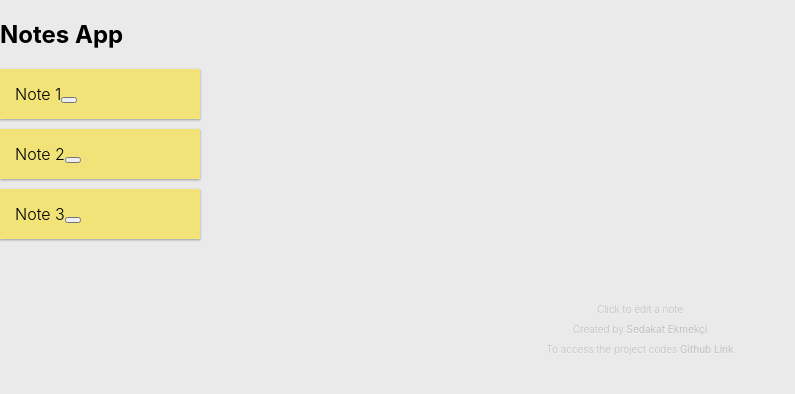
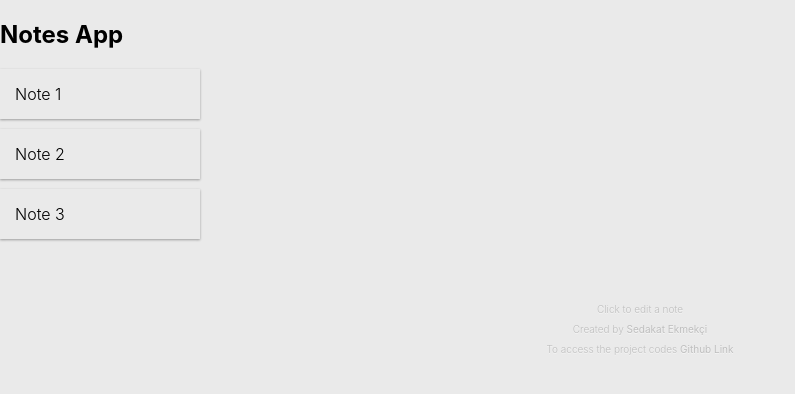
Before and after one commit to SedakatEkmekci/React_NotesApp, a React (Create React App) app in the folder notes-app/: page / in a window 1280 px wide. Shown: the top 394 px of the page, without its empty margins (0-795 px from the left). Built offline with nearby package versions, Linux system fonts and the light colour scheme.

Commit message:
Update index.css

```diff
--- a/notes-app/src/index.css
+++ b/notes-app/src/index.css
@@ -6,7 +6,6 @@
 }
 
 .note {
-  background: #f2e379;
   width: 200px;
   padding: 15px;
   margin-bottom: 10px;
@@ -19,7 +18,7 @@
   }
 }
 
-.note__delete-button {
+.destroy {
   font-family: inherit;
   font-size: inherit;
   border: none;
```
